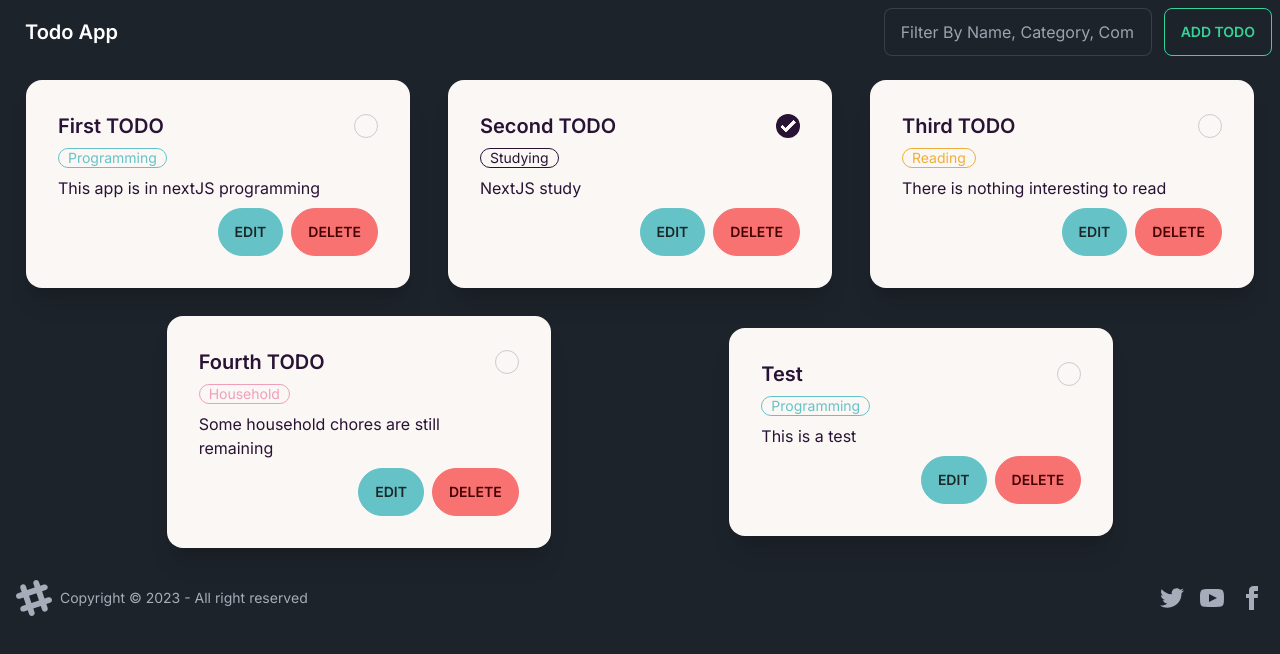
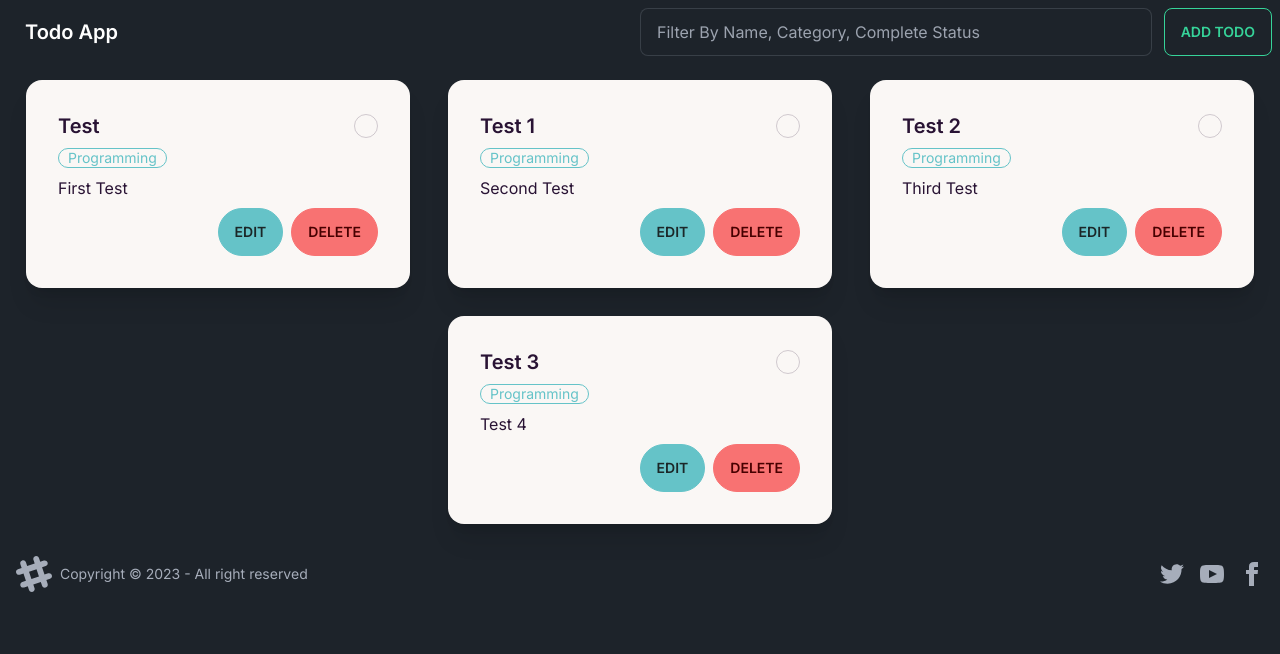
Before and after one commit to Chinmaykd21/todo-next, a Next.js app: page / in a window 1280 px wide. Shown: the top 654 px of the page. Built offline with nearby package versions, Linux system fonts and the light colour scheme.

Commit message:
add todo :fire:

```diff
--- a/app/(crud)/add/page.tsx
+++ b/app/(crud)/add/page.tsx
@@ -24,7 +24,7 @@ const AddTodo = () => {
       !formData ||
       formData?.category === "Select A Category" ||
       formData?.title?.length === 0 ||
-      formData?.description === "Description"
+      formData?.description?.length === 0
     ) {
       toast("Invalid Data!", {
         action: {
@@ -44,8 +44,17 @@ const AddTodo = () => {
       body: JSON.stringify(formData),
     });
 
-    const result: Response = await res.json();
-    console.log(`result -> ${JSON.stringify(result)}`);
+    const result = await res.json();
+    if (result?.error) {
+      toast(`${result?.error}`, {
+        action: {
+          label: "Dismiss",
+          onClick: () => toast.dismiss(),
+        },
+        duration: Infinity,
+      });
+      return;
+    }
     router.push("/");
   };
 
--- a/app/api/add/route.ts
+++ b/app/api/add/route.ts
@@ -1,11 +1,11 @@
 import { idExists, todoProps } from "@/lib/utils";
-import * as todos from "@/lib/todos.json";
+import data from "@/lib/data.json";
 import fs from "fs";
 import { NextRequest, NextResponse } from "next/server";
 
 export async function POST(req: NextRequest) {
-  const data: todoProps = await req.json();
-  const { id, category, description, title }: todoProps = data;
+  const addTodoData: todoProps = await req.json();
+  const { id, category, description, title }: todoProps = addTodoData;
 
   if (!id) {
     return NextResponse.json(
@@ -41,10 +41,10 @@ export async function POST(req: NextRequest) {
     );
   }
 
-  todos.push(data);
+  data?.allTodos?.push(addTodoData);
 
-  const serializeTodos = JSON.stringify(todos);
-  fs.writeFile("lib/todos.json", serializeTodos, (err) => {
+  const serializeTodoData = JSON.stringify(data, null, 2);
+  fs.writeFile(`lib/data.json`, serializeTodoData, (err) => {
     if (err) {
       return NextResponse.json(
         {
@@ -65,4 +65,13 @@ export async function POST(req: NextRequest) {
       }
     );
   });
+
+  return NextResponse.json(
+    {
+      error: "",
+    },
+    {
+      status: 200,
+    }
+  );
 }
--- a/app/page.tsx
+++ b/app/page.tsx
@@ -1,8 +1,8 @@
 "use client";
 
-import allTodos from "@/lib/todos.json";
+import data from "@/lib/data.json";
 import Todos from "@/components/todos";
 
 export default function Home() {
-  return <Todos todos={allTodos} />;
+  return <Todos allTodos={data?.allTodos} />;
 }
--- a/components/nav.tsx
+++ b/components/nav.tsx
@@ -37,7 +37,7 @@ const NavBar = () => {
         </a>
       </div>
       <div className="navbar-end flex flex-row justify-end gap-3">
-        <div className="form-control">
+        <div className="form-control grow">
           <input
             type="text"
             placeholder={filter}
--- a/components/todo.tsx
+++ b/components/todo.tsx
@@ -1,30 +1,30 @@
 "use client";
-import { todoProps } from "@/lib/constants";
+import { todoProps } from "@/lib/utils";
 import { useRouter } from "next/navigation";
 import { useState } from "react";
 import { Toaster, toast } from "sonner";
 
-export const Todo = ({ todo }: { todo: todoProps }) => {
-  const [completed, setCompleted] = useState(todo?.isFinished);
+export const Todo = ({ data }: { data: todoProps }) => {
+  const [completed, setCompleted] = useState(data?.isFinished);
   const router = useRouter();
 
-  if (!todo) {
+  if (!data) {
     return;
   }
 
   const color =
-    todo?.category === "Programming"
+    data?.category === "Programming"
       ? "badge-primary"
-      : todo?.category === "Household"
+      : data?.category === "Household"
       ? "badge-secondary"
-      : todo?.category === "Reading"
+      : data?.category === "Reading"
       ? "badge-accent"
       : "";
 
   const styles = `badge ${color} badge-outline`;
 
-  const handleClick = (todo: todoProps) => {
-    if (!todo) {
+  const handleClick = (data: todoProps) => {
+    if (!data) {
       toast.error("Could not update status", {
         action: {
           label: "Dismiss",
@@ -33,7 +33,7 @@ export const Todo = ({ todo }: { todo: todoProps }) => {
         duration: Infinity,
       });
     }
-    setCompleted((prevState) => (todo.isFinished = !prevState));
+    setCompleted((prevState) => (data.isFinished = !prevState));
     toast("Todo status updated successfully", {
       action: {
         label: "Dismiss",
@@ -44,28 +44,28 @@ export const Todo = ({ todo }: { todo: todoProps }) => {
   };
 
   const handleEdit = () => {
-    router.push(`/edit/${todo?.id}`);
+    router.push(`/edit/${data?.id}`);
   };
 
   const handleDelete = () => {
-    router.push(`/delete/${todo?.id}`);
+    router.push(`/delete/${data?.id}`);
   };
 
   return (
     <div className="card w-96 bg-base-100 shadow-xl h-1/3" data-theme="cupcake">
       <div className="card-body">
         <div className="flex flex-row justify-between items-center space-x-3">
-          <h2 className="card-title">{todo?.title}</h2>
+          <h2 className="card-title">{data?.title}</h2>
           <input
             type="checkbox"
             checked={completed}
             className="checkbox"
-            onChange={() => handleClick(todo)}
+            onChange={() => handleClick(data)}
           />
         </div>
-        <div className={styles}>{todo?.category}</div>
+        <div className={styles}>{data?.category}</div>
 
-        <p>{todo?.description}</p>
+        <p>{data?.description}</p>
         <div className="card-actions justify-end">
           <button className="btn btn-primary" onClick={handleEdit}>
             Edit
--- a/components/todos.tsx
+++ b/components/todos.tsx
@@ -1,14 +1,14 @@
-import { todoProps } from "@/lib/constants";
+import { todoProps } from "@/lib/utils";
 import React from "react";
 import { Todo } from "./todo";
 
-const Todos = ({ todos }: { todos: todoProps[] }) => {
+const Todos = ({ allTodos }: { allTodos: todoProps[] }) => {
   return (
     <div className="flex flex-row flex-wrap justify-evenly w-full items-center gap-7 p-4">
-      {todos.map((todo) => {
+      {allTodos?.map((todo) => {
         return (
           <div key={todo?.id}>
-            <Todo todo={todo} />
+            <Todo data={todo} />
           </div>
         );
       })}
--- /dev/null
+++ b/lib/data.json
@@ -0,0 +1,32 @@
+{
+  "allTodos": [
+    {
+      "id": "4607d53d-b1a9-4089-ab0c-846b2f1d22ed",
+      "title": "Test",
+      "description": "First Test",
+      "isFinished": false,
+      "category": "Programming"
+    },
+    {
+      "id": "4607d53d-b1a9-4099-ab0c-846b2f1d22ed",
+      "title": "Test 1",
+      "description": "Second Test",
+      "isFinished": false,
+      "category": "Programming"
+    },
+    {
+      "id": "4607d53d-b1a9-4179-ab0c-846b2f1d22ed",
+      "title": "Test 2",
+      "description": "Third Test",
+      "isFinished": false,
+      "category": "Programming"
+    },
+    {
+      "id": "4607d53d-b1a9-4279-ab0c-846b2f1d22ed",
+      "title": "Test 3",
+      "description": "Test 4",
+      "isFinished": false,
+      "category": "Programming"
+    }
+  ]
+}
--- a/lib/todos.json
+++ /dev/null
@@ -1 +0,0 @@
-[{"id":"1","title":"First TODO","category":"Programming","description":"This app is in nextJS programming","isFinished":false},{"id":"2","title":"Second TODO","category":"Studying","description":"NextJS study","isFinished":true},{"id":"3","title":"Third TODO","category":"Reading","description":"There is nothing interesting to read","isFinished":false},{"id":"4","title":"Fourth TODO","category":"Household","description":"Some household chores are still remaining","isFinished":false},{"id":"792ba249-e4ff-4f32-ba78-3f07ec367539","title":"Test","description":"This is a test","isFinished":false,"category":"Programming"}]
--- a/lib/utils.ts
+++ b/lib/utils.ts
@@ -1,25 +1,27 @@
-import allTodos from "./todos.json";
+import data from "./data.json";
 
 export interface todoProps {
   id: string;
   title: string;
   category: string;
   description: string;
-  isFinished: false;
+  isFinished: boolean;
 }
 
 export const categories: string[] = [
   "Programming",
   "Household",
   "NextJS",
-  "Office",
+  "Reading",
 ];
 
 export const idExists = (todoId: string) => {
-  allTodos.forEach((todo) => {
+  let exists = false;
+  data?.allTodos.forEach((todo) => {
     if (todo?.id === todoId) {
-      return true;
+      exists = true;
+      return;
     }
   });
-  return false;
+  return exists;
 };
```
